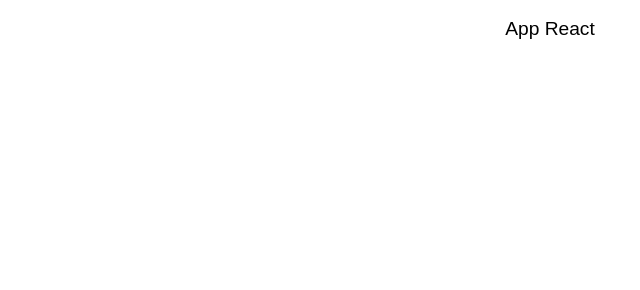
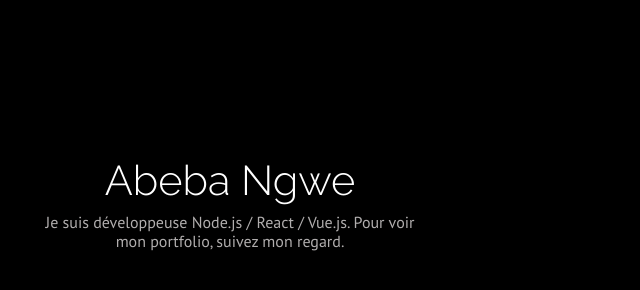
Before and after one commit to Abibibi/my-website, a React app: page / in a window 1280 px wide. Shown: the whole page, without its empty margins (90-730 px from the left). Built offline with nearby package versions, Linux system fonts and the light colour scheme.

Commit message:
header text done

```diff
--- a/src/components/App/app.scss
+++ b/src/components/App/app.scss
@@ -1,5 +1,3 @@
 #app {
-  font-size: 1.2em;
-  text-align: center;
-  margin: 1em;
+  width: 100%;
 }
--- a/src/components/App/index.js
+++ b/src/components/App/index.js
@@ -3,11 +3,12 @@
 
 // == Import : local
 import './app.scss';
+import Header from 'src/components/Header';
 
 // == Composant
 const App = () => (
   <div id="app">
-    App React
+    <Header />
   </div>
 );
 
--- /dev/null
+++ b/src/components/Header/header.scss
@@ -0,0 +1,45 @@
+@media (min-width: 300px) {
+  .header {
+    background-color: #000000;
+    height: 100vh;
+    display: flex;
+    flex-direction: column;
+
+    &-text {
+      height: 50%;
+      display: flex;
+      flex-direction: column;
+      align-items: center;
+      width: 100%;
+      color: white;
+      font-family: 'Raleway', sans-serif;
+
+      &-name {
+        margin-top: 25%;
+        font-size: 2.6rem;
+        font-weight: 300;
+      }
+
+      &-subtitle {
+        margin-top: 0.7rem;
+        text-align: center;
+        line-height: 1.2rem;
+        width: 59.7%;
+        color: #b1aeae;
+        font-family: 'PT Sans', sans-serif;
+      }
+    }
+  }
+}
+
+@media (min-width: 900px) {
+  .header {
+    flex-direction: row;
+
+    &-text {
+      width: 50%;
+      height: 100%;
+    }
+
+  }
+}
--- /dev/null
+++ b/src/components/Header/index.js
@@ -0,0 +1,15 @@
+import React from 'react';
+
+import './header.scss';
+
+const Header = () => (
+  <div className="header">
+    <div className="header-text">
+      <p className="header-text-name">Abeba Ngwe</p>
+      <p className="header-text-subtitle">Je suis développeuse Node.js / React / Vue.js. Pour voir mon portfolio, suivez mon regard.</p>
+    </div>
+  </div>
+);
+
+
+export default Header;
--- a/src/index.html
+++ b/src/index.html
@@ -4,7 +4,9 @@
 	<meta charset="UTF-8">
 	<meta name="viewport" content="width=device-width, initial-scale=1.0">
 	<meta http-equiv="X-UA-Compatible" content="ie=edge">
-	<title>Modèle React</title>
+	<link href="https://fonts.googleapis.com/css?family=Raleway:100,200,300,400&display=swap" rel="stylesheet">
+	<link href="https://fonts.googleapis.com/css?family=PT+Sans&display=swap" rel="stylesheet">
+	<title>Portfolio - Abeba Ngwe</title>
 </head>
 <body>
 	<div id="root"></div>
```
